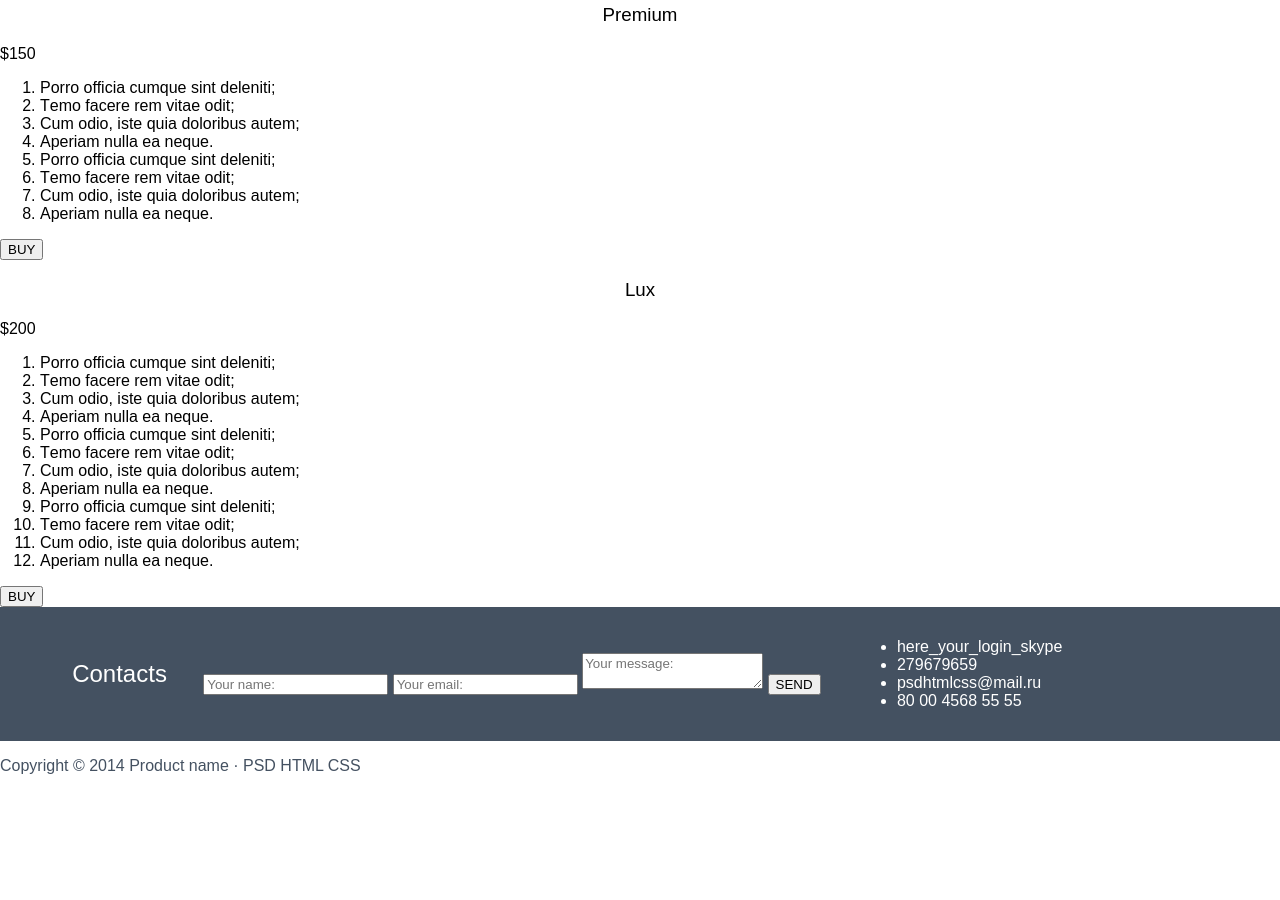
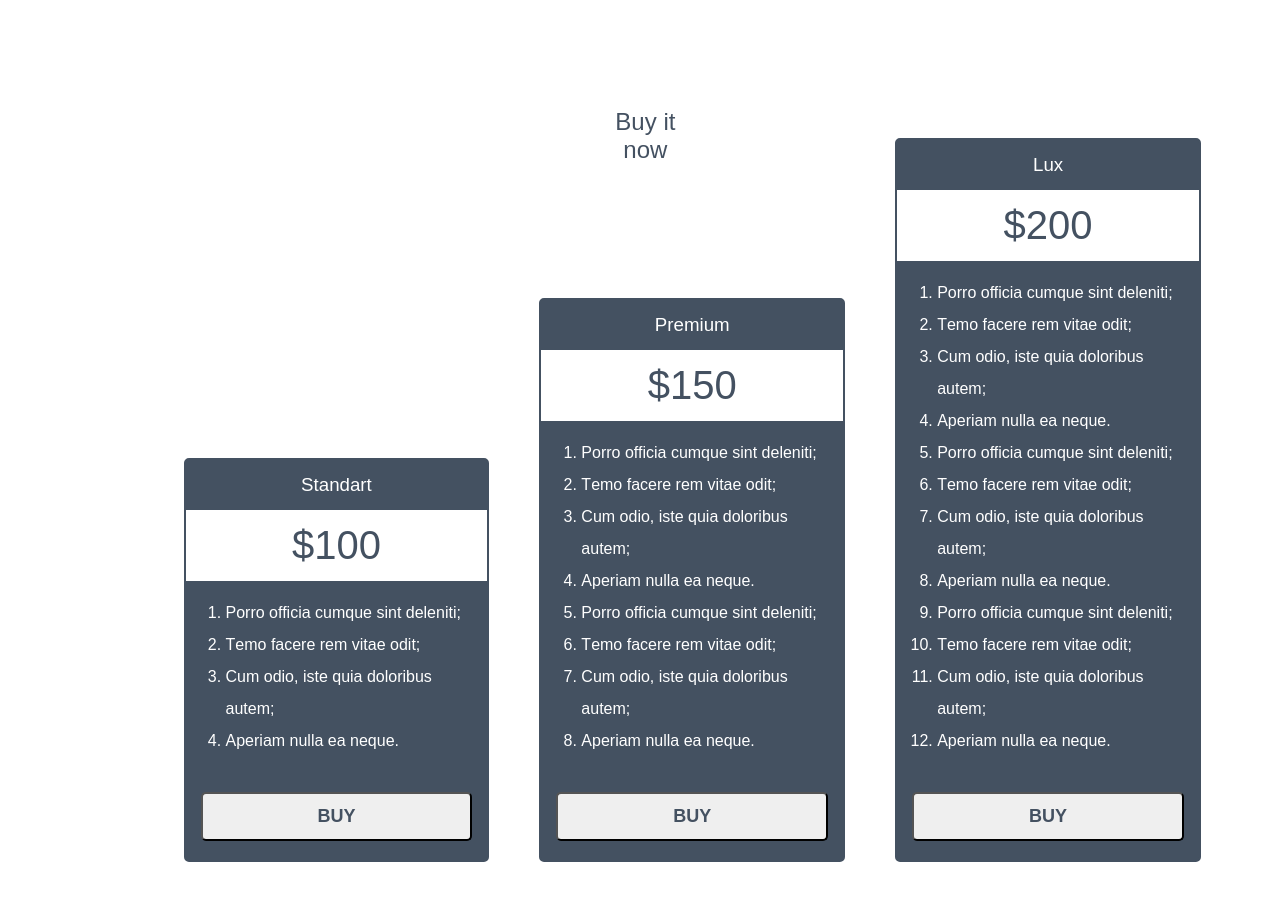
Before and after one commit to yuliaosipova/HTML5_CSS3, a plain HTML site: page index.html in a window 1280 px wide. Shown: the part 1882-2782 px from the top of the page. Before the commit the page ends 2673 px from the top, so only its background shows below. Drawn offline with Linux system fonts and the light colour scheme.

Commit message:
HW2 100%

```diff
--- a/index.html
+++ b/index.html
@@ -63,7 +63,7 @@
 
             <h2 class="header-center">Screenshots</h2>
 
-            <div class="screenshots-column">
+            <div class="screenshots-wrap">
 
                 <figure class="screenshots-item">
                     <img class="screenshots-item-img" src="img/screenshots.png" height="153" width="202" alt="Screenshots">
@@ -105,7 +105,7 @@
 
             <h2 class="header-center">Reviews</h2>
 
-            <div class="reviews-column">
+            <div class="reviews-wrap">
 
                 <figure class="reviews-item">
                     <img class="reviews-item-img" src="img/userpic.svg" width="66" height="66" alt="User picture">
@@ -151,14 +151,14 @@
 
         </section>
 
-        <div class="buy">
+        <section class="buy">
 
-            <h2 class="header-center text-blue">Buy it now</h2>
+            <h2 class="header-center  header-buy text-blue">Buy it now</h2>
 
             <section class="buy-item">
-                <h3 class="header-center">Standart</h3>
+                <h3 class="header-center header-buy-item">Standart</h3>
                 <div class="price">$100</div>
-                <ol>
+                <ol class="buy-item-text">
                     <li>Porro officia cumque sint deleniti;</li>
                     <li>Тemo facere rem vitae odit;</li>
                     <li>Cum odio, iste quia doloribus autem;</li>
@@ -168,9 +168,9 @@
             </section>
 
             <section class="buy-item">
-                <h3 class="header-center">Premium</h3>
+                <h3 class="header-center header-buy-item">Premium</h3>
                 <div class="price">$150</div>
-                <ol>
+                <ol class="buy-item-text">
                     <li>Porro officia cumque sint deleniti;</li>
                     <li>Тemo facere rem vitae odit;</li>
                     <li>Cum odio, iste quia doloribus autem;</li>
@@ -184,9 +184,9 @@
             </section>
 
             <section class="buy-item">
-                <h3 class="header-center">Lux</h3>
+                <h3 class="header-center header-buy-item">Lux</h3>
                 <div class="price">$200</div>
-                <ol>
+                <ol class="buy-item-text">
                     <li>Porro officia cumque sint deleniti;</li>
                     <li>Тemo facere rem vitae odit;</li>
                     <li>Cum odio, iste quia doloribus autem;</li>
@@ -203,30 +203,35 @@
                 <button class="buy-item-button">BUY</button>
             </section>
 
-        </div>
+        </section>
 
         <section class="contacts text-white">
 
             <h2 class="header-center">Contacts</h2>
 
-            <form action="#">
+            <div class="contacts-wrap">
+                <form class="contacts-form" action="#">
 
-                <input class="contacts-form" type="text" placeholder="Your name:">
-                <input class="contacts-form" type="text" placeholder="Your email:">
-                <textarea placeholder="Your message:" class="input"></textarea>
-                <button class="contacts-button"> SEND </button>
+                    <input class="contacts-form-input" type="text" placeholder="Your name:">
+                    <input class="contacts-form-input" type="text" placeholder="Your email:">
+                    <textarea class="contacts-form-textarea" placeholder="Your message:"></textarea>
+                    <button class="contacts-form-button"> SEND </button>
                 </form>
 
-            <ul>
+                <div class="contacts-column">
+                    <ul class="contacts-list">
                         <li>here_your_login_skype</li>
                         <li>279679659</li>
                         <li>psdhtmlcss@mail.ru</li>
                         <li>80 00 4568 55 55</li>
                     </ul>
-            <img src="img/Vector(1).svg" alt="">
-            <img src="img/Vector(2).svg" alt="">
-            <img src="img/Vector(3).svg" alt="">
-            <img src="img/Vector.svg" alt="">
+                    <img src="img/logo(1).svg" alt="">
+                    <img src="img/logo(2).svg" alt="">
+                    <img src="img/logo(3).svg" alt="">
+                    <img src="img/logo.svg" alt="">
+                </div>
+            </div>
+
         </section>
 
     </main>
--- a/style.css
+++ b/style.css
@@ -2,7 +2,6 @@
     font-family: Arial;
     font-weight: normal;
 }
-
 
 body {
     margin: 0;
@@ -21,11 +20,12 @@ body {
 }
 
 .product {
-    padding: 15px calc(50% - 586px);
+    padding: 25px calc(50% - 586px);
     display: flex;
     justify-content: space-between;
     background-color: #445161;
     align-items: center;
+    line-height: 1.5;
 }
 
 
@@ -43,6 +43,11 @@ body {
     align-items: center;
 }
 
+.dignity {
+    padding: 25px calc(50% - 586px) 50px;
+    background-color: #F5F5F5;
+}
+
 .dignity-list {
     display: flex;
     flex-wrap: wrap;
@@ -54,8 +59,11 @@ body {
     padding-top: 30px;
 }
 
+.screenshots {
+    padding: 25px calc(50% - 586px) 50px;
+}
 
-.screenshots-column {
+.screenshots-wrap {
     display: flex;
     flex-wrap: wrap;
 }
@@ -70,8 +78,11 @@ body {
     padding-right: 16px;
 }
 
+.reviews {
+    padding: 25px calc(50% - 586px) 50px;
+}
 
-.reviews-column {
+.reviews-wrap {
     display: flex;
     flex-wrap: wrap;
 }
@@ -82,10 +93,118 @@ body {
     align-items: flex-start;
 }
 
+.buy {
+    padding: 25px calc(50% - 586px) 50px;
+    display: flex;
+}
+
+.header-buy {
+    align-self: flex-start;
+    position: relative;
+    left: 46%;
+}
+
+.buy-item {
+    align-self: flex-end;
+    margin: 50px 25px;
+    background-color: #445161;
+    border: 2px solid #445161;
+    border-radius: 5px;
+    display: flex;
+    flex-direction: column;
+    align-items: center;
+}
+
+.header-buy-item {
+    color: white;
+    margin: 0;
+    padding: 14px;
+}
+
+.buy-item-text {
+    color: white;
+    margin-top: 0;
+    padding: 16px 20px 0 40px;
+    line-height: 2;
+}
+
+.price {
+    text-align: center;
+    background-color: white;
+    color:  #445161;
+    height: 71px;
+    width: 100%;
+    font-size: 40px;
+    display: flex;
+    justify-content: center;
+    align-items: center;
+}
+
+
+.buy-item-button {
+    padding: 12px;
+    width: 90%;
+    font-size: 18px;
+    font-weight: 700;
+    color:  #445161;
+    margin: 19px;
+    border-radius: 5px;
+}
+
 .contacts {
     padding: 15px calc(50% - 586px);
-    display: flex;
-    justify-content: space-around;
     background-color: #445161;
     align-items: center;
 }
+
+.contacts-wrap {
+    display: flex;
+    justify-content: flex-end;
+}
+
+.contacts-form {
+    display: flex;
+    flex-direction:column;
+    flex-grow: 0.45;
+}
+
+.contacts-form-input {
+    border-radius: 5px;
+    margin-bottom: 18px;
+    height: 43px;
+    font-size: 16px;
+    font-weight: 400;
+}
+
+.contacts-form-textarea {
+    border-radius: 5px;
+    height: 173px;
+    font-size: 16px;
+}
+
+.contacts-form-button {
+    padding: 12px 48px;
+    font-size: 18px;
+    font-weight: 700;
+    border-radius: 5px;
+    color:  #445161;
+    margin: 19px;
+    width: fit-content;
+    align-self: center;
+}
+
+.contacts-column {
+    flex-grow: 0.3;
+    padding-left: 45px;
+}
+
+.contacts-list {
+    list-style-type: none;
+    line-height: 3;
+    padding: 0;
+}
+
+.footer {
+    padding: 25px calc(50% - 586px) 50px;
+    text-align: center;
+}
```
Lines whose indentation alone changed are shown as unchanged.
